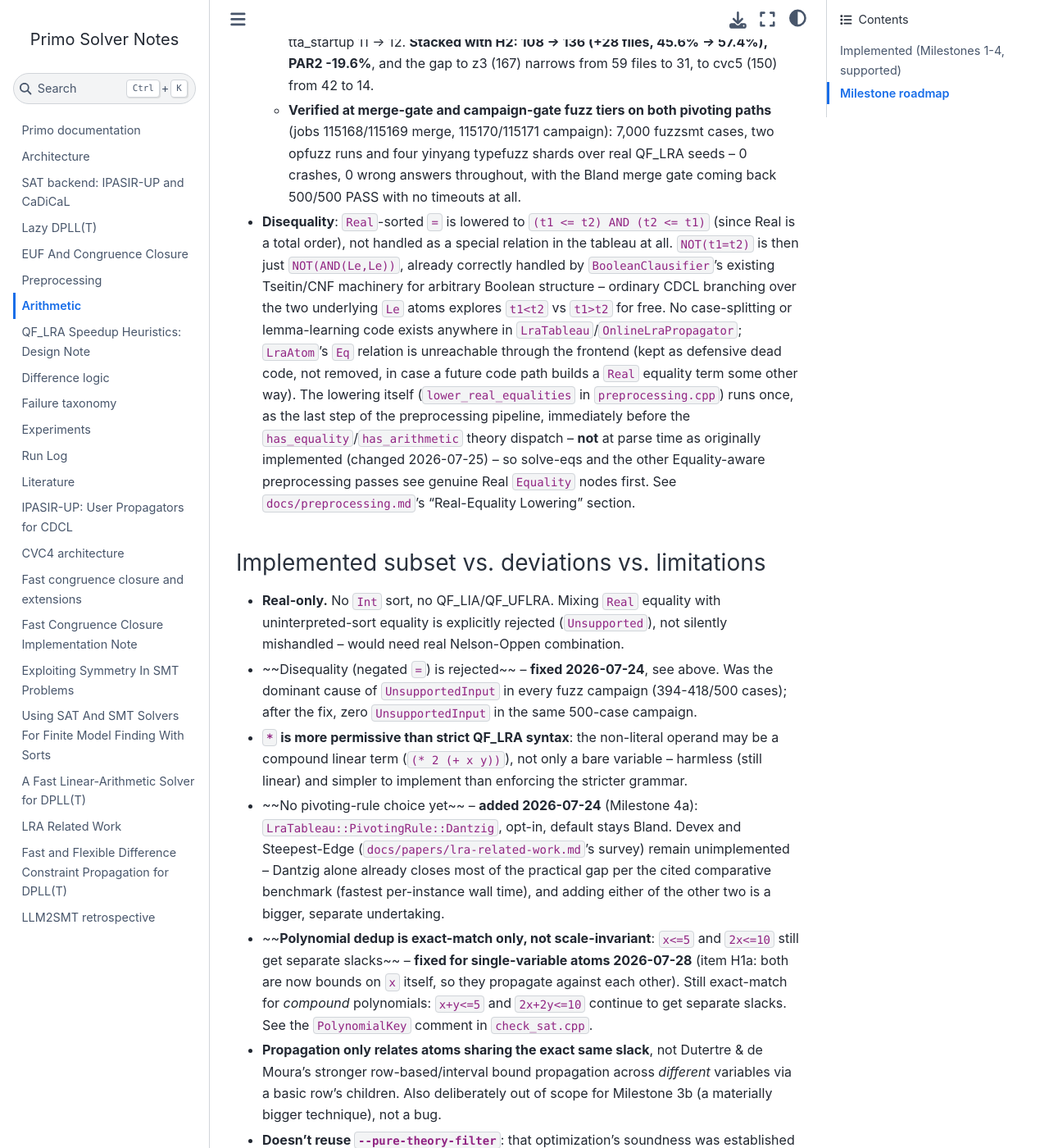
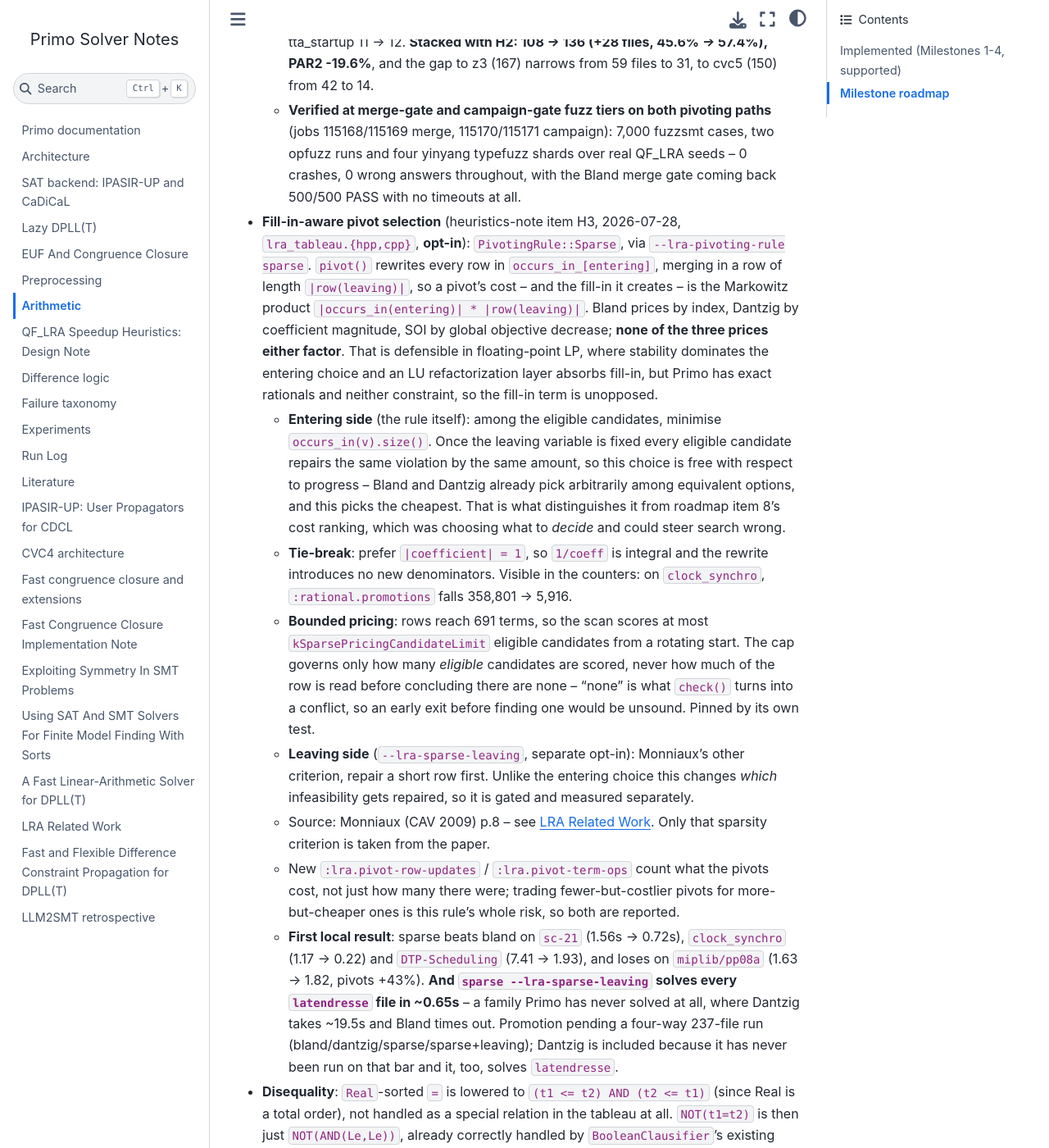
Before and after one commit to primo-solver/primo, a Jupyter Book: the page built from docs/arithmetic.md, in a window 1280 px wide and 1400 px high, scrolled down 8420 px. Shown: the whole window at 82% size. Built offline with Jupyter Book 1.0.4 settings and Sphinx 7.4.7 and the Sphinx Book theme 1.1.4, drawn with Linux system fonts in a browser that asks for light colours.

Commit message:
Record H3's first local numbers, including the latendresse result
Documents the shipped sparse rule in docs/arithmetic.md and the measurements
in the design note. The headline is one the plan did not anticipate.

--lra-sparse-leaving was planned as a lower-priority follow-up, gated
separately because it changes *which* infeasibility gets repaired and so is
not progress-neutral. It turns out to be what cracks the pure-LP class: every
latendresse file goes from never-solved to ~0.65s, against ~19.5s for Dantzig
(the only other rule that solves them) and a timeout for Bland, with
:lra.pivot-term-ops at 8.7M against Dantzig's 130.9M. That family is 0/15 on
the promotion bar today and z3 manages only 6/15.

In hindsight the shape is unsurprising: a pure-LP instance is a single
check() call with no Boolean structure, so "which infeasibility to repair"
has no search trajectory to steer wrong -- the objection that made the knob
risky does not apply to Class A at all. It remains a real risk on the
Boolean-heavy classes, so it stays a separate flag with its own column rather
than being folded into the sparse rule.

Second finding: Dantzig has never been run on the 237-file bar in three
roadmap cycles, and it solves latendresse where Bland does not. A
sparse-vs-bland comparison alone would misattribute part of any win, so the
promotion run is four-way: bland / dantzig / sparse / sparse+leaving. The
redundant standalone H1b comparison job (116549) was cancelled, since the
four-way run's bland column measures exactly that (H3 leaves the Bland path
bit-identical, verified).

Co-Authored-By: Claude Opus 5 <noreply@anthropic.com>

```diff
--- a/docs/arithmetic.md
+++ b/docs/arithmetic.md
@@ -339,6 +339,50 @@ alternatives considered before/while implementing it.
     fuzzsmt cases, two opfuzz runs and four yinyang typefuzz shards over real
     QF_LRA seeds -- 0 crashes, 0 wrong answers throughout, with the Bland
     merge gate coming back 500/500 PASS with no timeouts at all.
+- **Fill-in-aware pivot selection** (heuristics-note item H3, 2026-07-28,
+  `lra_tableau.{hpp,cpp}`, **opt-in**): `PivotingRule::Sparse`, via
+  `--lra-pivoting-rule sparse`. `pivot()` rewrites every row in
+  `occurs_in_[entering]`, merging in a row of length `|row(leaving)|`, so a
+  pivot's cost -- and the fill-in it creates -- is the Markowitz product
+  `|occurs_in(entering)| * |row(leaving)|`. Bland prices by index, Dantzig by
+  coefficient magnitude, SOI by global objective decrease; **none of the three
+  prices either factor**. That is defensible in floating-point LP, where
+  stability dominates the entering choice and an LU refactorization layer
+  absorbs fill-in, but Primo has exact rationals and neither constraint, so
+  the fill-in term is unopposed.
+  - **Entering side** (the rule itself): among the eligible candidates,
+    minimise `occurs_in(v).size()`. Once the leaving variable is fixed every
+    eligible candidate repairs the same violation by the same amount, so this
+    choice is free with respect to progress -- Bland and Dantzig already pick
+    arbitrarily among equivalent options, and this picks the cheapest. That is
+    what distinguishes it from roadmap item 8's cost ranking, which was
+    choosing what to *decide* and could steer search wrong.
+  - **Tie-break**: prefer `|coefficient| = 1`, so `1/coeff` is integral and
+    the rewrite introduces no new denominators. Visible in the counters: on
+    `clock_synchro`, `:rational.promotions` falls 358,801 -> 5,916.
+  - **Bounded pricing**: rows reach 691 terms, so the scan scores at most
+    `kSparsePricingCandidateLimit` eligible candidates from a rotating start.
+    The cap governs only how many *eligible* candidates are scored, never how
+    much of the row is read before concluding there are none -- "none" is what
+    `check()` turns into a conflict, so an early exit before finding one would
+    be unsound. Pinned by its own test.
+  - **Leaving side** (`--lra-sparse-leaving`, separate opt-in): Monniaux's
+    other criterion, repair a short row first. Unlike the entering choice this
+    changes *which* infeasibility gets repaired, so it is gated and measured
+    separately.
+  - Source: Monniaux (CAV 2009) p.8 -- see [](papers/lra-related-work.md).
+    Only that sparsity criterion is taken from the paper.
+  - New `:lra.pivot-row-updates` / `:lra.pivot-term-ops` count what the pivots
+    cost, not just how many there were; trading fewer-but-costlier pivots for
+    more-but-cheaper ones is this rule's whole risk, so both are reported.
+  - **First local result**: sparse beats bland on `sc-21` (1.56s -> 0.72s),
+    `clock_synchro` (1.17 -> 0.22) and `DTP-Scheduling` (7.41 -> 1.93), and
+    loses on `miplib/pp08a` (1.63 -> 1.82, pivots +43%). **And
+    `sparse --lra-sparse-leaving` solves every `latendresse` file in ~0.65s** --
+    a family Primo has never solved at all, where Dantzig takes ~19.5s and
+    Bland times out. Promotion pending a four-way 237-file run
+    (bland/dantzig/sparse/sparse+leaving); Dantzig is included because it has
+    never been run on that bar and it, too, solves `latendresse`.
 - **Disequality**: `Real`-sorted `=` is lowered to `(t1 <= t2) AND (t2 <= t1)`
   (since Real is a total order), not handled as a special relation in the
   tableau at all. `NOT(t1=t2)` is then just `NOT(AND(Le,Le))`, already
```
Also changed, not shown: docs/qf-lra-heuristics.md (+35 -0 lines).
